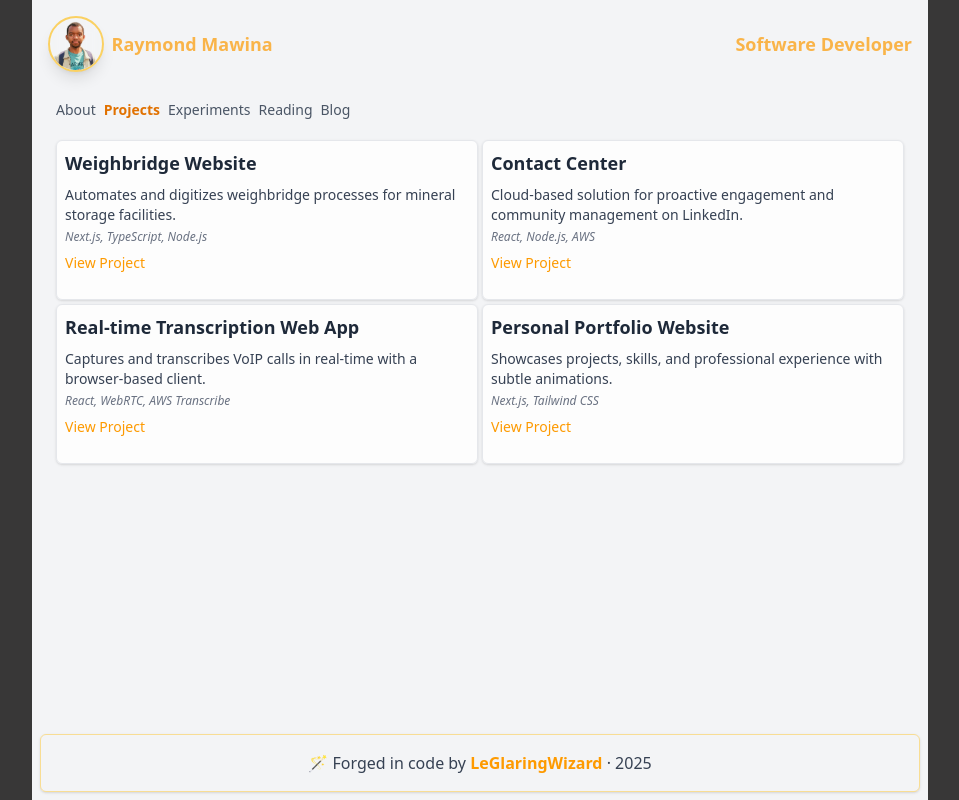
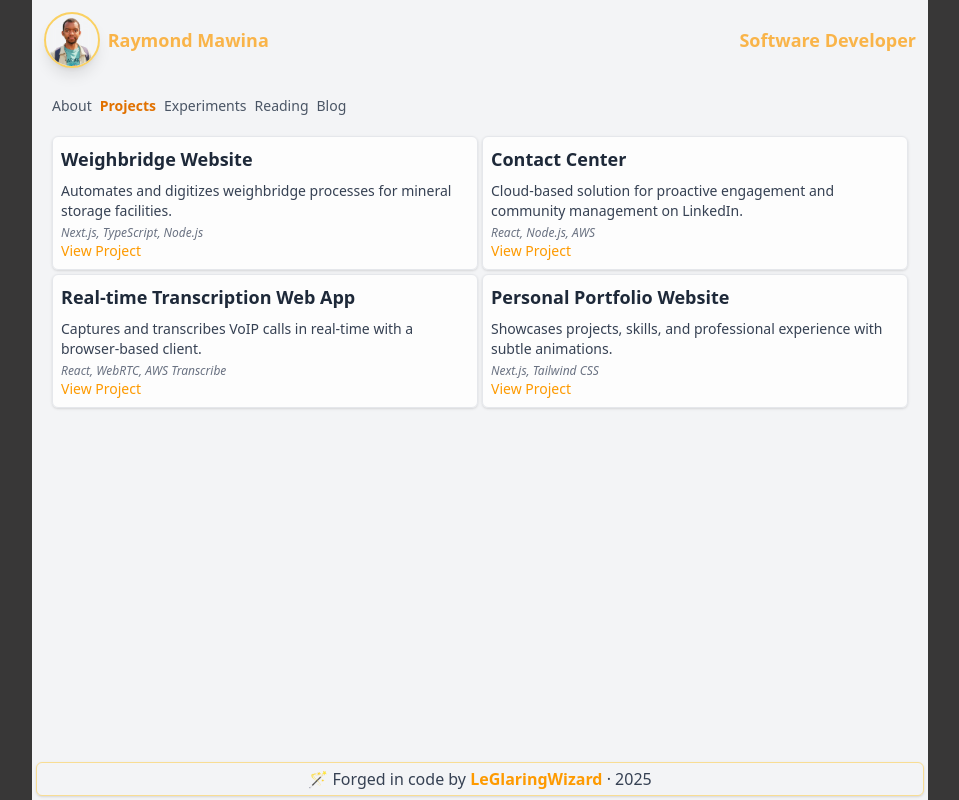
Before and after one commit to mfanaKoPitori/portfolio, a Next.js app: page / in a window 1280 px wide. Shown: the whole page, without its empty margins (160-1119 px from the left). Built offline with nearby package versions, Linux system fonts and the light colour scheme.

Commit message:
fix: minor space changes

```diff
--- a/pages/components/Footer/Presentation.tsx
+++ b/pages/components/Footer/Presentation.tsx
@@ -9,7 +9,7 @@ const Presentation: React.FC<FooterInfoProps> = ({ nickname }) => {
   return (
     <>
       <footer className="w-full">
-        <section className="flex flex-col justify-center items-center text-center space-y-2 w-full max-w-5xl p-4 border border-amber-400/40 rounded-md shadow-sm mx-auto">
+        <section className="flex flex-col justify-center items-center text-center space-y-1 w-full max-w-5xl p-1 border border-amber-400/40 rounded-md shadow-sm mx-auto">
           <p className="text-gray-700 text-sm sm:text-base">
             🪄 Forged in code by{" "}
             <span className="font-semibold text-amber-500">{nickname}</span> ·
--- a/pages/components/Projects/Presentation.tsx
+++ b/pages/components/Projects/Presentation.tsx
@@ -19,7 +19,7 @@ const Presentation: React.FC<ProjectInfoProps> = ({ projectList }) => {
         {projectList?.map((project, idx) => (
           <section
             key={idx}
-            className="flex flex-col bg-white/80 rounded-md border border-gray-200 p-2 shadow-sm hover:shadow-md transition-shadow duration-200 w-full min-h-[10rem]"
+            className="flex flex-col bg-white/80 rounded-md border border-gray-200 p-2 shadow-sm hover:shadow-md transition-shadow duration-200 w-full min-h-[8rem]"
           >
             <h3 className="font-semibold text-gray-800 text-lg">
               {project.name}
@@ -30,7 +30,7 @@ const Presentation: React.FC<ProjectInfoProps> = ({ projectList }) => {
               href={project.link}
               target="_blank"
               rel="noopener noreferrer"
-              className="mt-2 text-amber-500 text-sm hover:underline"
+              className=" text-amber-500 text-sm hover:underline"
             >
               View Project
             </a>
--- a/pages/index.tsx
+++ b/pages/index.tsx
@@ -15,7 +15,7 @@ export default function Home() {
   };
 
   return (
-    <section className="flex flex-col items-center space-y-2 p-2 bg-gray-100 text-xs w-full max-w-4xl mx-auto min-h-screen">
+    <section className="flex flex-col items-center space-y-2 p-1 bg-gray-100 text-xs w-full max-w-4xl mx-auto min-h-screen">
       <Header />
 
       {/* ===== Main Content ===== */}
```
